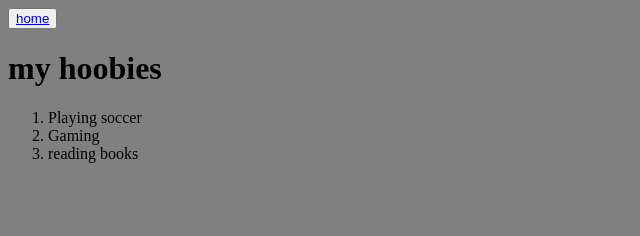
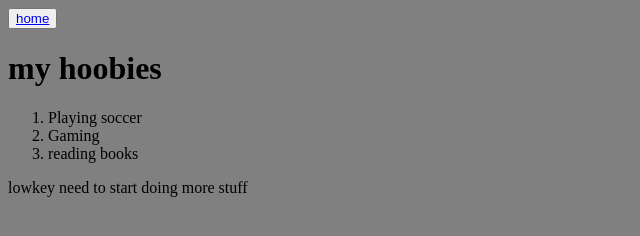
Before and after one commit to Sabelo245/sabelo245.github.io, a plain HTML site: page my hobbies.html in a window 1280 px wide. Shown: the whole page, without its empty margins (0-640 px from the left). Drawn offline with Linux system fonts and the light colour scheme.

Commit message:
Update my hobbies.html

```diff
--- a/my hobbies.html
+++ b/my hobbies.html
@@ -12,5 +12,6 @@
         <li>reading books</li>
     </ol>
     </nav>
+    lowkey need to start doing more stuff
 </body>
 </html>
```
